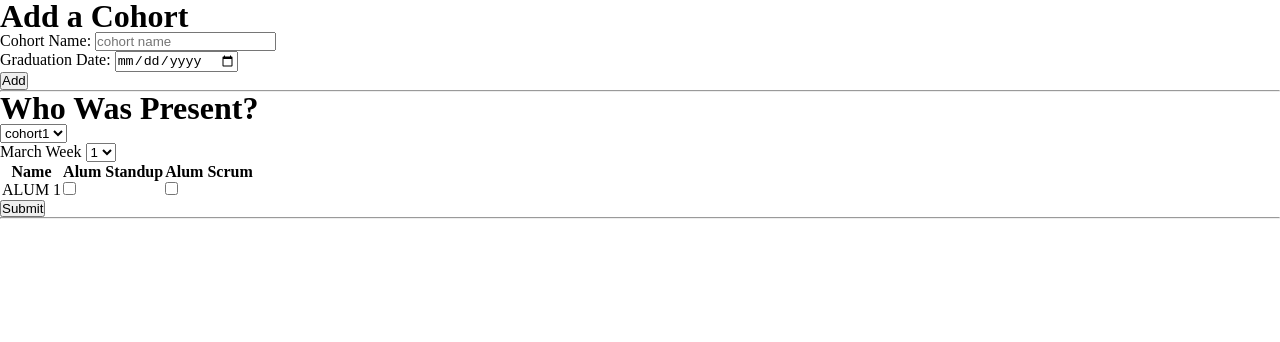
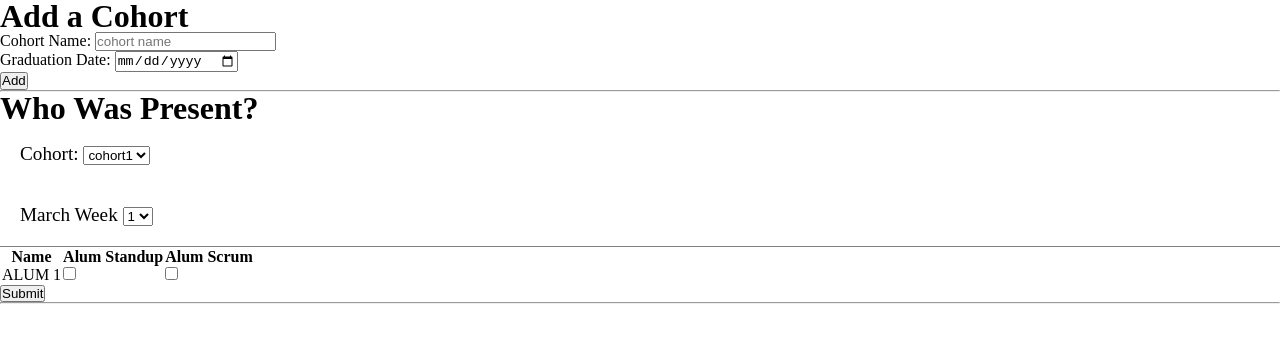
Before and after one commit to AwrenNuit/alum-tracker, a React (Create React App) app: page / in a window 1280 px wide. Shown: the top 342 px of the page. Built offline with nearby package versions, Linux system fonts and the light colour scheme.

Commit message:
basic formatting for selecting cohort and week

```diff
--- /dev/null
+++ b/src/components/AlumList/AlumList.css
@@ -0,0 +1,12 @@
+.list-select-cohort {
+  padding: 20px;
+}
+
+.list-select-container {
+  border-bottom: 1px solid grey;
+  font-size: 1.2em;
+}
+
+.list-select-month-week {
+  padding: 20px;
+}
--- a/src/components/AlumList/AlumList.js
+++ b/src/components/AlumList/AlumList.js
@@ -1,5 +1,6 @@
 import React, { useEffect, useState } from 'react';
 import { useDispatch, useSelector } from 'react-redux';
+import './AlumList.css';
 
 export default function AlumList() {
 
@@ -55,15 +56,18 @@ export default function AlumList() {
   return(
     <>
     <h1>Who Was Present?</h1>
+
     <form>
-      <div>
+      <div className="list-select-container">
+        <div className="list-select-cohort">
+          <label>Cohort: </label>
           <select>
             <option>cohort1</option>
             <option>cohort2</option>
           </select>
         </div>
 
-      <div>
+        <div className="list-select-month-week">
           <p>
             {month} Week&nbsp;
             <select onChange={(e)=>setWeek(e.target.value)}>
@@ -74,6 +78,7 @@ export default function AlumList() {
               <option value={5}>5</option>
             </select>
           </p>
+        </div>
       </div>
 
       {/* checkbox list of alum based on selected cohort */}
```
Lines whose indentation alone changed are shown as unchanged.
